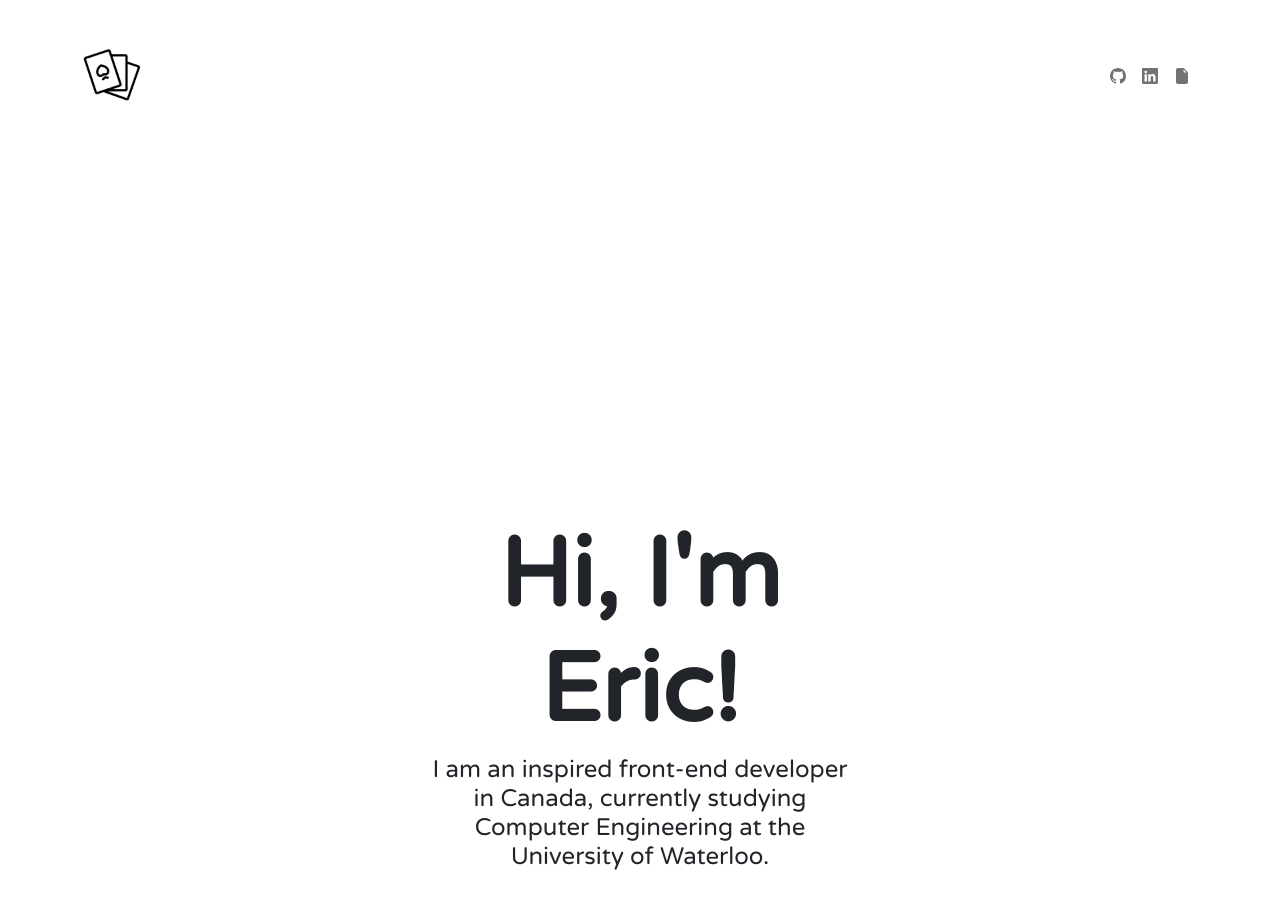
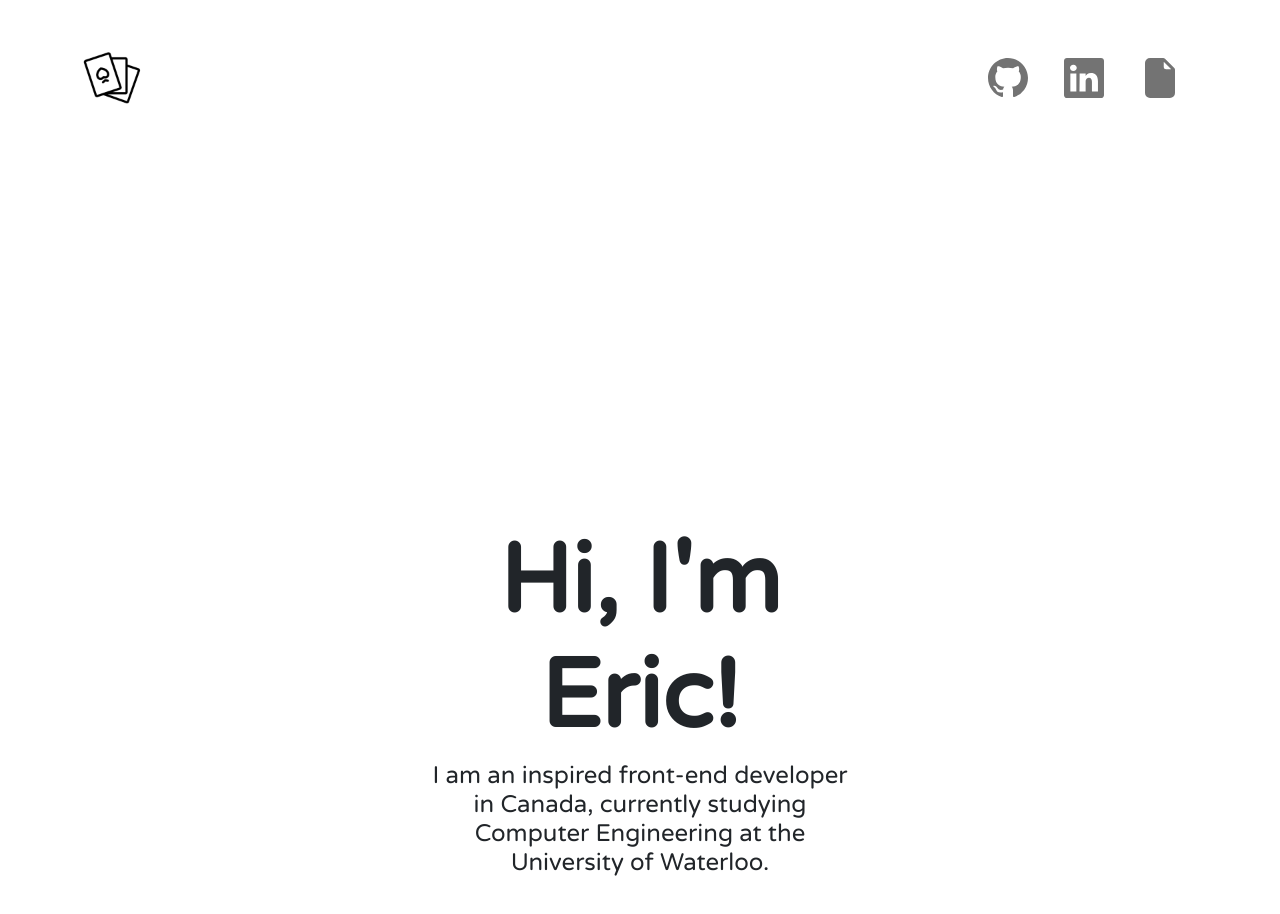
Before and after one commit to ericqiu04/Eric-Qiu-Website, a React (Vite) app: page / in a window 1280 px wide. Shown: the top 914 px of the page. Built offline with nearby package versions, Linux system fonts and the light colour scheme.

Commit message:
Added animation to navbar icons

```diff
--- /dev/null
+++ b/src/CSS-Files/Navigation.component.css
@@ -0,0 +1,21 @@
+.icons {
+    margin: 10px;
+}
+.icons:hover{
+    animation: bounce 1s ease-in-out infinite;
+}
+
+@keyframes bounce {
+    0%,
+    20%,
+    60%,
+    100%{
+        transform: translateY(0);
+    }
+    40%{
+        transform:translateY(-30px);
+    }
+    80%{
+        transform:translateY(-20px);
+    }
+}
--- a/src/components/Navbar.components.jsx
+++ b/src/components/Navbar.components.jsx
@@ -3,8 +3,10 @@ import Favicon from "./icons/favicon.png";
 import { Container, Nav, Navbar } from "react-bootstrap";
 import { Github, Linkedin, FileEarmarkFill } from "react-bootstrap-icons";
 import "bootstrap/dist/css/bootstrap.min.css";
+import "../CSS-Files/Navigation.component.css"
 class Navigation extends Component {
   render() {
+    const iconSize = 40;
     return (
       <Navbar bg="transparent" expand="lg">
         <Container>
@@ -21,13 +23,13 @@ class Navigation extends Component {
           <Navbar.Collapse id="basic-navbar-nav">
             <Nav className="ms-auto">
               <Nav.Link href="https://github.com/ericqiu04" target="_blank">
-                <Github className="icons" />
+                <Github className="icons" size = {iconSize}/>
               </Nav.Link>
               <Nav.Link href="#link">
-                <Linkedin className="icons" />
+                <Linkedin className="icons" size = {iconSize} />
               </Nav.Link>
               <Nav.Link href="#home">
-                <FileEarmarkFill className="icons" />
+                <FileEarmarkFill className="icons" size = {iconSize} />
               </Nav.Link>
             </Nav>
           </Navbar.Collapse>
```
